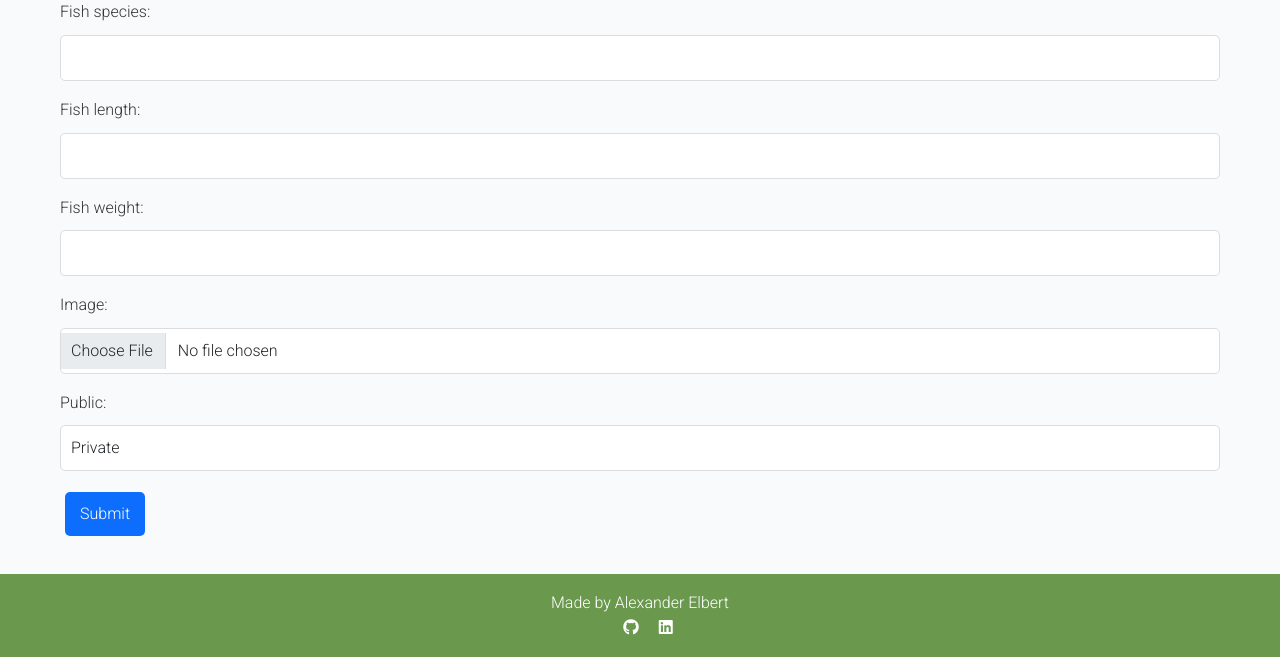
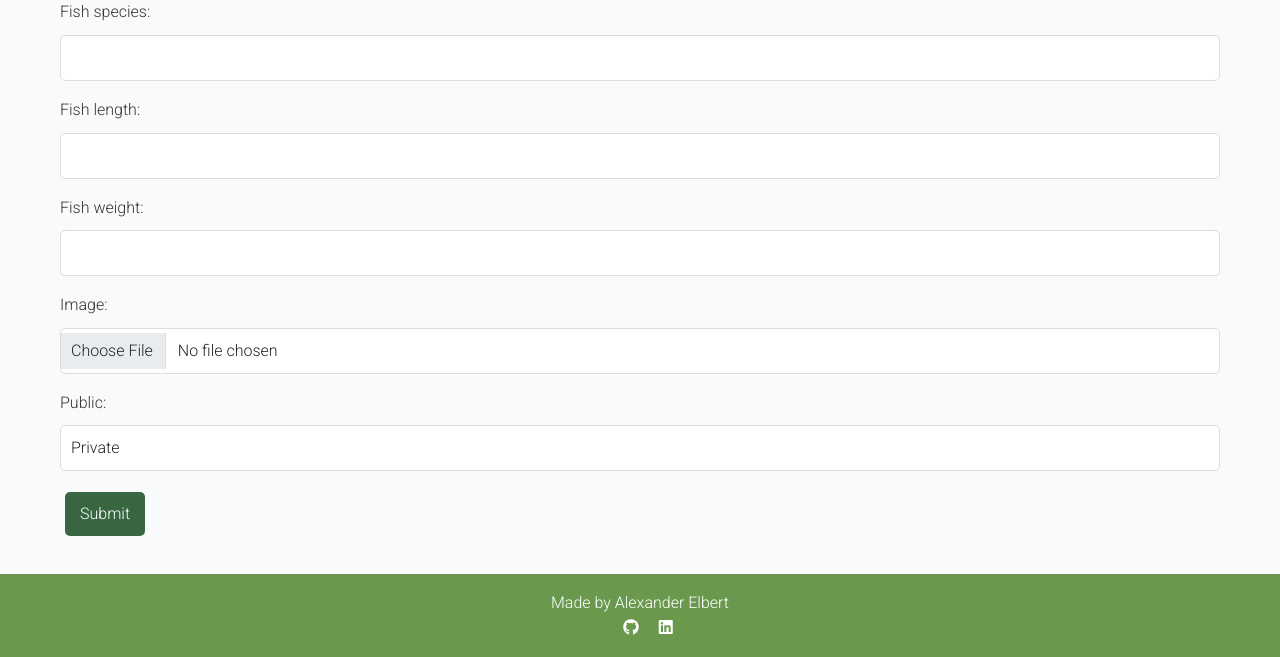
Before and after one commit to alexelbert/fished-it, a Django app: page /add_catch/ in a window 1280 px wide. Shown: the part 143-800 px from the top of the page. Run offline with Django 5.2, Linux system fonts and the light colour scheme; the visitor is signed in with stand-in values (Sample User, id 1); parts of the project's set-up code (start-up, migrations or seed data) failed here and were passed over.

Commit message:
Changed button style.

```diff
--- a/catches/templates/catches/add_catch.html
+++ b/catches/templates/catches/add_catch.html
@@ -5,7 +5,7 @@
     <form method="post" enctype="multipart/form-data">
         {% csrf_token %}
         {{ form.as_p }}
-        <button type="submit" class="btn btn-primary">Submit</button>
+        <button type="submit" class="btn btn-signup">Submit</button>
     </form>
 </div>
 {% endblock %}
```
